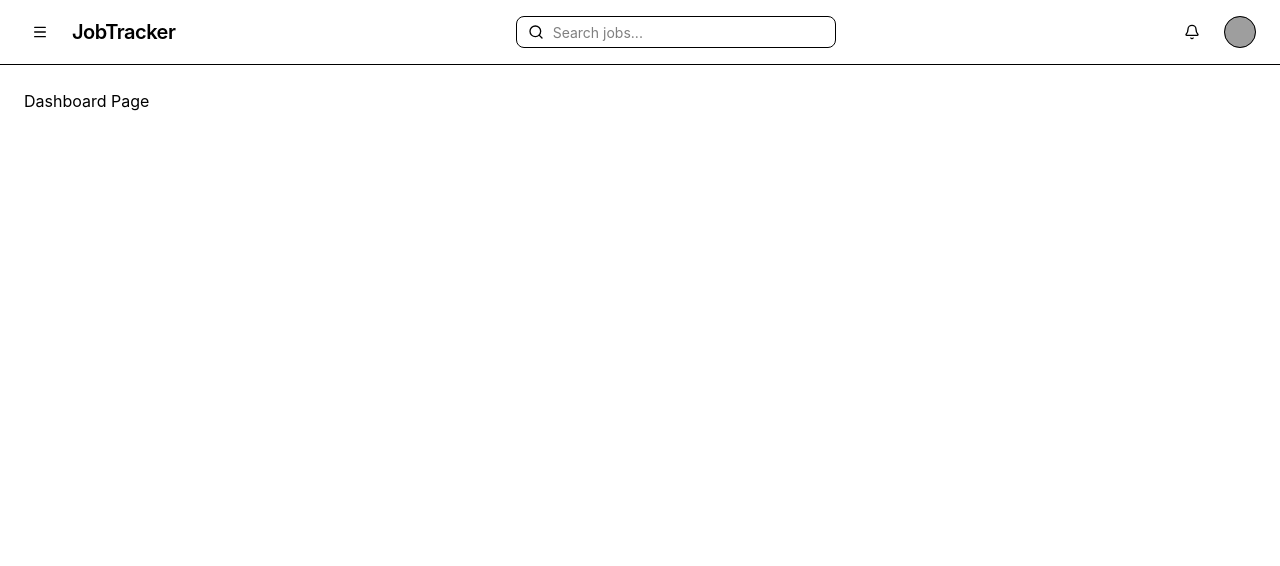
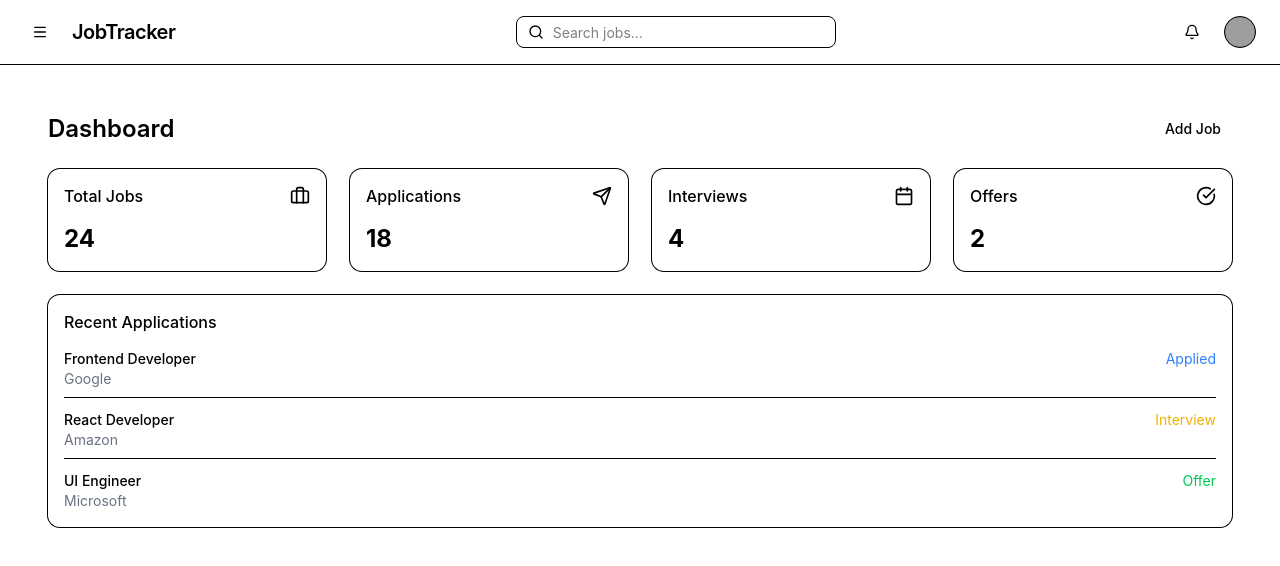
Before and after one commit to negii16/job-tracker, a React (Vite) app: page / in a window 1280 px wide. Shown: the top 566 px of the page. Built offline with nearby package versions, Linux system fonts and the light colour scheme; grey boxes are pictures that could not be loaded.

Commit message:
dashboard content

```diff
--- /dev/null
+++ b/src/components/ui/card.tsx
@@ -0,0 +1,103 @@
+import * as React from "react"
+
+import { cn } from "@/lib/utils"
+
+function Card({
+  className,
+  size = "default",
+  ...props
+}: React.ComponentProps<"div"> & { size?: "default" | "sm" }) {
+  return (
+    <div
+      data-slot="card"
+      data-size={size}
+      className={cn(
+        "group/card flex flex-col gap-4 overflow-hidden rounded-xl bg-card py-4 text-sm text-card-foreground ring-1 ring-foreground/10 has-data-[slot=card-footer]:pb-0 has-[>img:first-child]:pt-0 data-[size=sm]:gap-3 data-[size=sm]:py-3 data-[size=sm]:has-data-[slot=card-footer]:pb-0 *:[img:first-child]:rounded-t-xl *:[img:last-child]:rounded-b-xl",
+        className
+      )}
+      {...props}
+    />
+  )
+}
+
+function CardHeader({ className, ...props }: React.ComponentProps<"div">) {
+  return (
+    <div
+      data-slot="card-header"
+      className={cn(
+        "group/card-header @container/card-header grid auto-rows-min items-start gap-1 rounded-t-xl px-4 group-data-[size=sm]/card:px-3 has-data-[slot=card-action]:grid-cols-[1fr_auto] has-data-[slot=card-description]:grid-rows-[auto_auto] [.border-b]:pb-4 group-data-[size=sm]/card:[.border-b]:pb-3",
+        className
+      )}
+      {...props}
+    />
+  )
+}
+
+function CardTitle({ className, ...props }: React.ComponentProps<"div">) {
+  return (
+    <div
+      data-slot="card-title"
+      className={cn(
+        "text-base leading-snug font-medium group-data-[size=sm]/card:text-sm",
+        className
+      )}
+      {...props}
+    />
+  )
+}
+
+function CardDescription({ className, ...props }: React.ComponentProps<"div">) {
+  return (
+    <div
+      data-slot="card-description"
+      className={cn("text-sm text-muted-foreground", className)}
+      {...props}
+    />
+  )
+}
+
+function CardAction({ className, ...props }: React.ComponentProps<"div">) {
+  return (
+    <div
+      data-slot="card-action"
+      className={cn(
+        "col-start-2 row-span-2 row-start-1 self-start justify-self-end",
+        className
+      )}
+      {...props}
+    />
+  )
+}
+
+function CardContent({ className, ...props }: React.ComponentProps<"div">) {
+  return (
+    <div
+      data-slot="card-content"
+      className={cn("px-4 group-data-[size=sm]/card:px-3", className)}
+      {...props}
+    />
+  )
+}
+
+function CardFooter({ className, ...props }: React.ComponentProps<"div">) {
+  return (
+    <div
+      data-slot="card-footer"
+      className={cn(
+        "flex items-center rounded-b-xl border-t bg-muted/50 p-4 group-data-[size=sm]/card:p-3",
+        className
+      )}
+      {...props}
+    />
+  )
+}
+
+export {
+  Card,
+  CardHeader,
+  CardFooter,
+  CardTitle,
+  CardAction,
+  CardDescription,
+  CardContent,
+}
--- a/src/pages/Dashboard.tsx
+++ b/src/pages/Dashboard.tsx
@@ -1,8 +1,119 @@
+import { Briefcase, Send, Calendar, CheckCircle } from "lucide-react"
+import { Card, CardContent, CardHeader, CardTitle } from "@/components/ui/card"
+import { Button } from "@/components/ui/button"
+
 export default function Dashboard() {
   return (
-    <>
-      {/* console.log('working'); */}
-      <h1>Dashboard Page</h1>
-    </>
-  );
+    <div className="p-6 space-y-6">
+
+      {/* Page Title */}
+      <div className="flex justify-between items-center">
+        <h1 className="text-2xl font-semibold">Dashboard</h1>
+
+        <Button>Add Job</Button>
+      </div>
+
+      {/* Stats Section */}
+
+      <div className="grid grid-cols-1 md:grid-cols-2 lg:grid-cols-4 gap-6">
+
+        <Card>
+          <CardHeader className="flex flex-row items-center justify-between">
+            <CardTitle>Total Jobs</CardTitle>
+            <Briefcase size={20}/>
+          </CardHeader>
+
+          <CardContent>
+            <p className="text-2xl font-bold">24</p>
+          </CardContent>
+        </Card>
+
+
+        <Card>
+          <CardHeader className="flex flex-row items-center justify-between">
+            <CardTitle>Applications</CardTitle>
+            <Send size={20}/>
+          </CardHeader>
+
+          <CardContent>
+            <p className="text-2xl font-bold">18</p>
+          </CardContent>
+        </Card>
+
+
+        <Card>
+          <CardHeader className="flex flex-row items-center justify-between">
+            <CardTitle>Interviews</CardTitle>
+            <Calendar size={20}/>
+          </CardHeader>
+
+          <CardContent>
+            <p className="text-2xl font-bold">4</p>
+          </CardContent>
+        </Card>
+
+
+        <Card>
+          <CardHeader className="flex flex-row items-center justify-between">
+            <CardTitle>Offers</CardTitle>
+            <CheckCircle size={20}/>
+          </CardHeader>
+
+          <CardContent>
+            <p className="text-2xl font-bold">2</p>
+          </CardContent>
+        </Card>
+
+      </div>
+
+
+      {/* Recent Applications */}
+
+      <Card>
+
+        <CardHeader>
+          <CardTitle>Recent Applications</CardTitle>
+        </CardHeader>
+
+        <CardContent>
+
+          <div className="space-y-3">
+
+            <div className="flex justify-between border-b pb-2">
+              <div>
+                <p className="font-medium">Frontend Developer</p>
+                <p className="text-sm text-gray-500">Google</p>
+              </div>
+
+              <span className="text-sm text-blue-500">Applied</span>
+            </div>
+
+
+            <div className="flex justify-between border-b pb-2">
+              <div>
+                <p className="font-medium">React Developer</p>
+                <p className="text-sm text-gray-500">Amazon</p>
+              </div>
+
+              <span className="text-sm text-yellow-500">Interview</span>
+            </div>
+
+
+            <div className="flex justify-between">
+              <div>
+                <p className="font-medium">UI Engineer</p>
+                <p className="text-sm text-gray-500">Microsoft</p>
+              </div>
+
+              <span className="text-sm text-green-500">Offer</span>
+            </div>
+
+          </div>
+
+        </CardContent>
+
+      </Card>
+
+    </div>
+  )
 }
```
